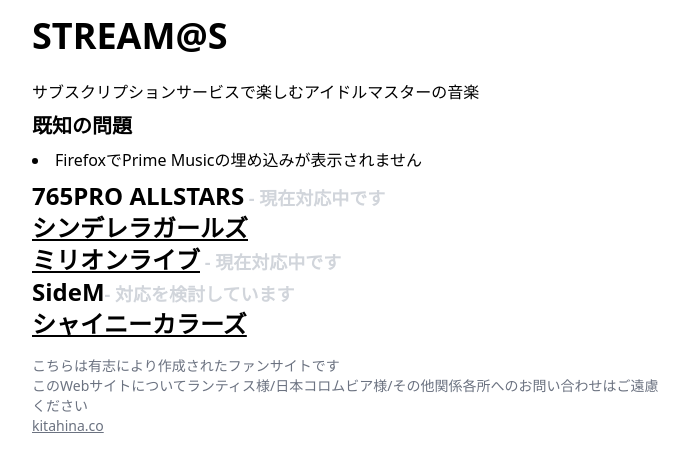
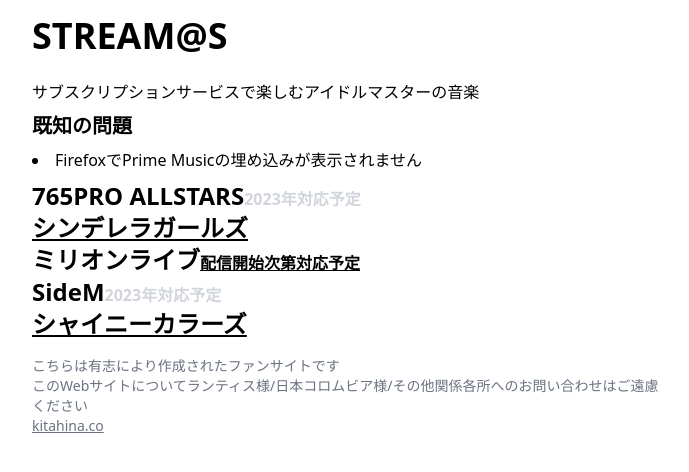
Before and after one commit to lonsagisawa/stream.kitahina.co, a Next.js app: page / in a window 1280 px wide. Shown: the top 472 px of the page, without its empty margins (288-977 px from the left). Built offline with nearby package versions, Linux system fonts and the light colour scheme.

Commit message:
top page

```diff
--- a/pages/index.tsx
+++ b/pages/index.tsx
@@ -22,7 +22,7 @@
         <ul className="text-2xl font-bold">
           <li>
             765PRO ALLSTARS
-            <span className="text-gray-300 text-lg"> - 現在対応中です</span>
+            <span className="text-gray-300 text-base">2023年対応予定</span>
           </li>
           <li>
             <Link href="/cinderellagirls" className="underline">
@@ -30,16 +30,19 @@
             </Link>
           </li>
           <li>
-            <Link href="/millionlive" className="underline">
-              ミリオンライブ
-            </Link>
-            <span className="text-gray-300 text-lg"> - 現在対応中です</span>
+            ミリオンライブ
+            <span className="text-base">
+              <a
+                href="https://lantis.jp/news.php?id=1671786192"
+                className="underline"
+              >
+                配信開始次第対応予定
+              </a>
+            </span>
           </li>
           <li>
             SideM
-            <span className="text-gray-300 text-lg">
-              - 対応を検討しています
-            </span>
+            <span className="text-gray-300 text-base">2023年対応予定</span>
           </li>
           <li>
             <Link href="/shinycolors" className="underline">
```
